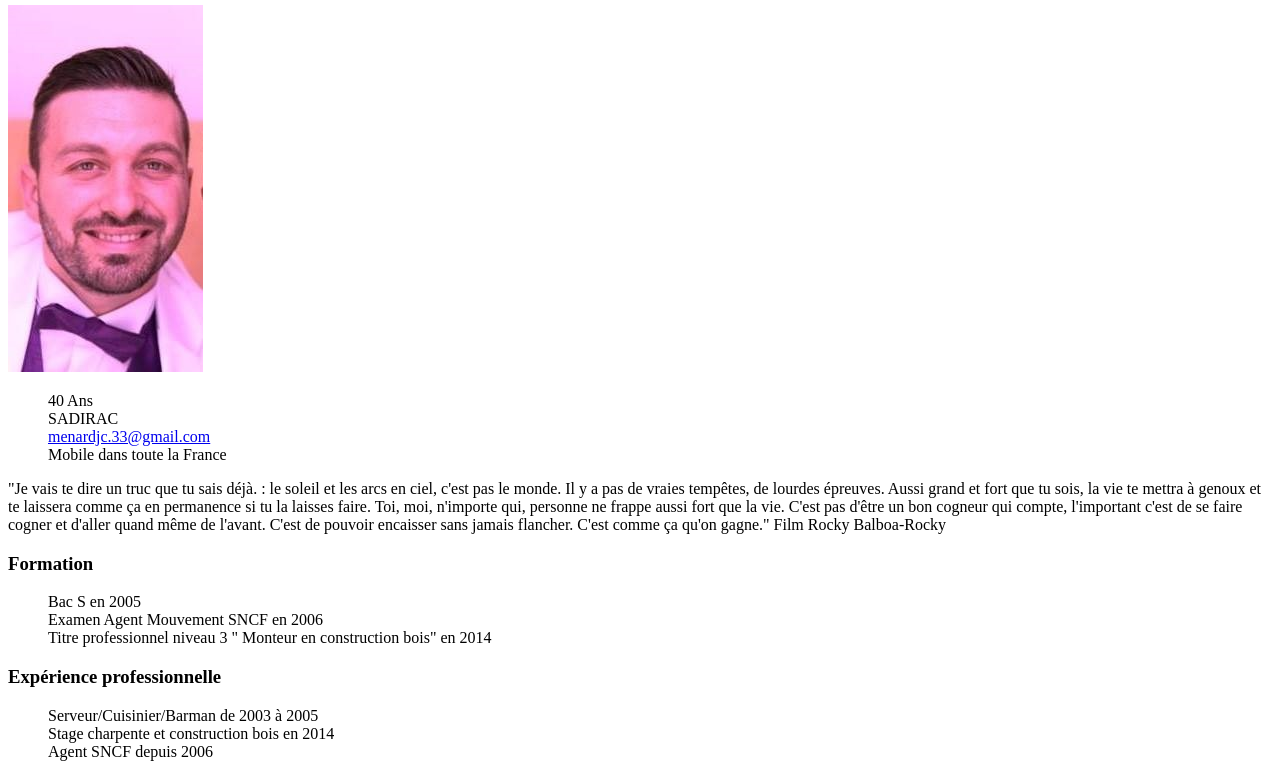
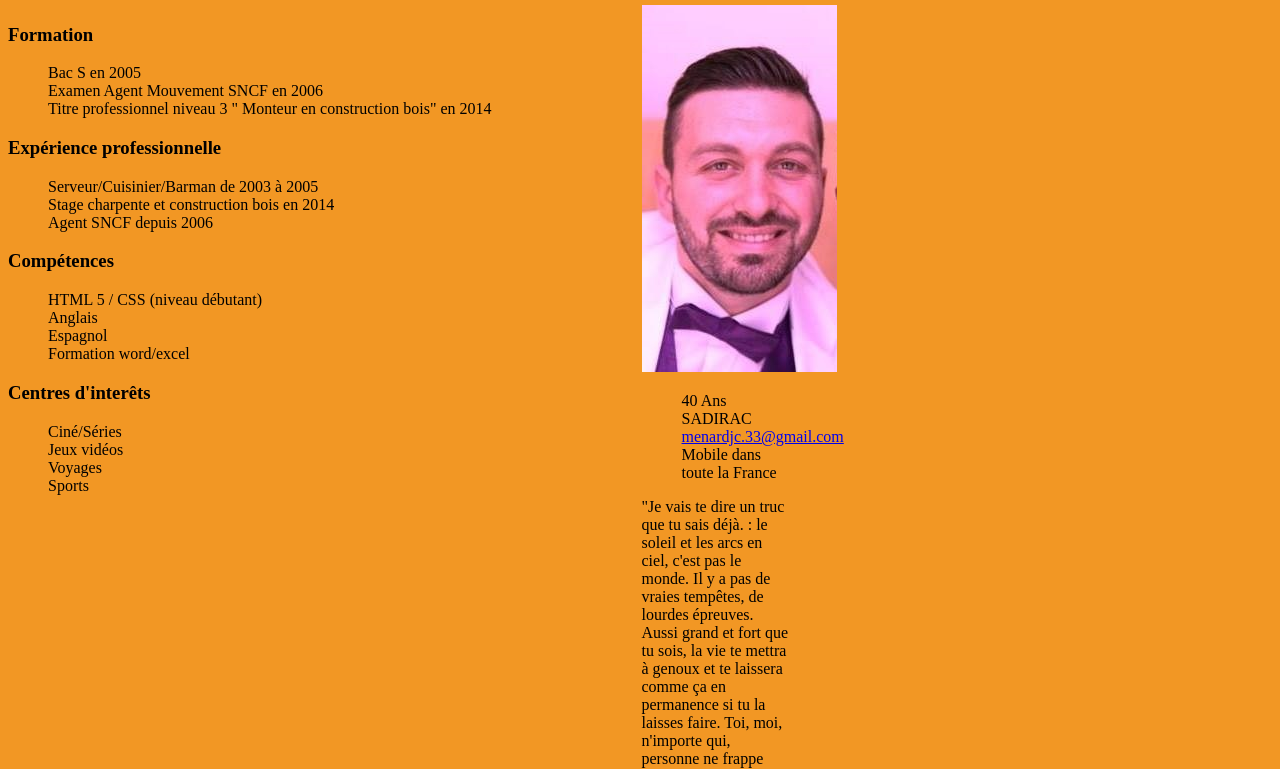
Before and after one commit to JCMenardJC/CV, a plain HTML site: page index.html in a window 1280 px wide. Shown: the part 122-891 px from the top of the page. Drawn offline with Linux system fonts and the light colour scheme.

Commit message:
disposition flexbox css

```diff
--- a/index.html
+++ b/index.html
@@ -10,19 +10,8 @@
             <h1>Ménard Jean-Christophe</h1>
             <h2>Développeur Web et Web Mobile</h2>
         </header>
-        <section>
-            <article>
-                <img src="images/moi.jpg" alt="photo id">
-                    <ul>
-                        <li>40 Ans</li>
-                        <li>SADIRAC</li>
-                        <li><a href="mailto:menardj.33c@gmail.com?Subject=Hi%20mate" target="_top">menardjc.33@gmail.com</a></li>
-                        <li>Mobile dans toute la France</li>
-                    </ul>
-                <aside>"Je vais te dire un truc que tu sais déjà. : le soleil et les arcs en ciel, c'est pas le monde. Il y a pas de vraies tempêtes, de lourdes épreuves. Aussi grand et fort que tu sois, la vie te mettra à genoux et te laissera comme ça en permanence si tu la laisses faire. Toi, moi, n'importe qui, personne ne frappe aussi fort que la vie. C'est pas d'être un bon cogneur qui compte, l'important c'est de se faire cogner et d'aller quand même de l'avant. C'est de pouvoir encaisser sans jamais flancher. C'est comme ça qu'on gagne." Film Rocky Balboa-Rocky</aside>
-            </article>
-        </section>
-        <section>
+        <div class="corps">
+            <section class="paragraphe">
                 <article id="formation">
                     <h3>Formation</h3>
                     <ul>
@@ -59,6 +48,20 @@
                         </ul>
                 </article>
             </section>
+            <section id="photo">
+                <article>
+                    <img src="images/moi.jpg" alt="photo id">
+                        <ul>
+                            <li>40 Ans</li>
+                            <li>SADIRAC</li>
+                            <li><a href="mailto:menardj.33c@gmail.com?Subject=Hi%20mate" target="_top">menardjc.33@gmail.com</a></li>
+                            <li>Mobile dans toute la France</li>
+                        </ul>
+                    <p>"Je vais te dire un truc que tu sais déjà. : le soleil et les arcs en ciel, c'est pas le monde. Il y a pas de vraies tempêtes, de lourdes épreuves. Aussi grand et fort que tu sois, la vie te mettra à genoux et te laissera comme ça en permanence si tu la laisses faire. Toi, moi, n'importe qui, personne ne frappe aussi fort que la vie. C'est pas d'être un bon cogneur qui compte, l'important c'est de se faire cogner et d'aller quand même de l'avant. C'est de pouvoir encaisser sans jamais flancher. C'est comme ça qu'on gagne." Film Rocky Balboa-Rocky</p>
+                </article>
+            </section>
+        </div>
         <footer>
             <p>Je rêverais de pouvoir voyager vers la Louisiane. Ecouter de la musique à la Nouvelle Orléan. Goûter la nourriture Cajun. Visiter les bayous... </p>
         </footer>
+    </body>
--- a/style.css
+++ b/style.css
@@ -1,3 +1,23 @@
+:root {
+  --rouge: #b80d48;
+  --orange: #f29724;
+  --bleu: #2b6a6c;
+  --gris: #404040;
+}
+
 ul {
   list-style-type: none;
 }
+
+.corps {
+  display: inline-flex;
+  gap: 150px;
+}
+
+#photo{
+  width: 150Px;
+}
+
+body {
+  background-color: var(--orange);
+}
```
Lines whose indentation alone changed are shown as unchanged.
